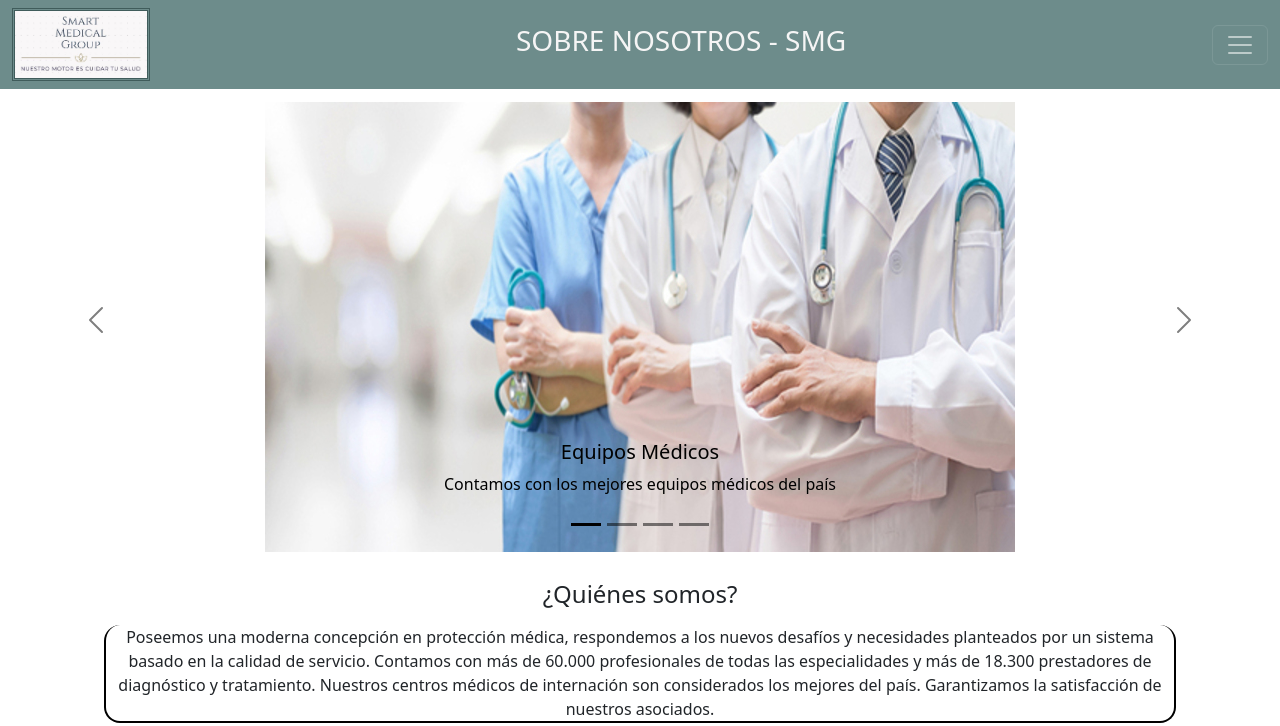
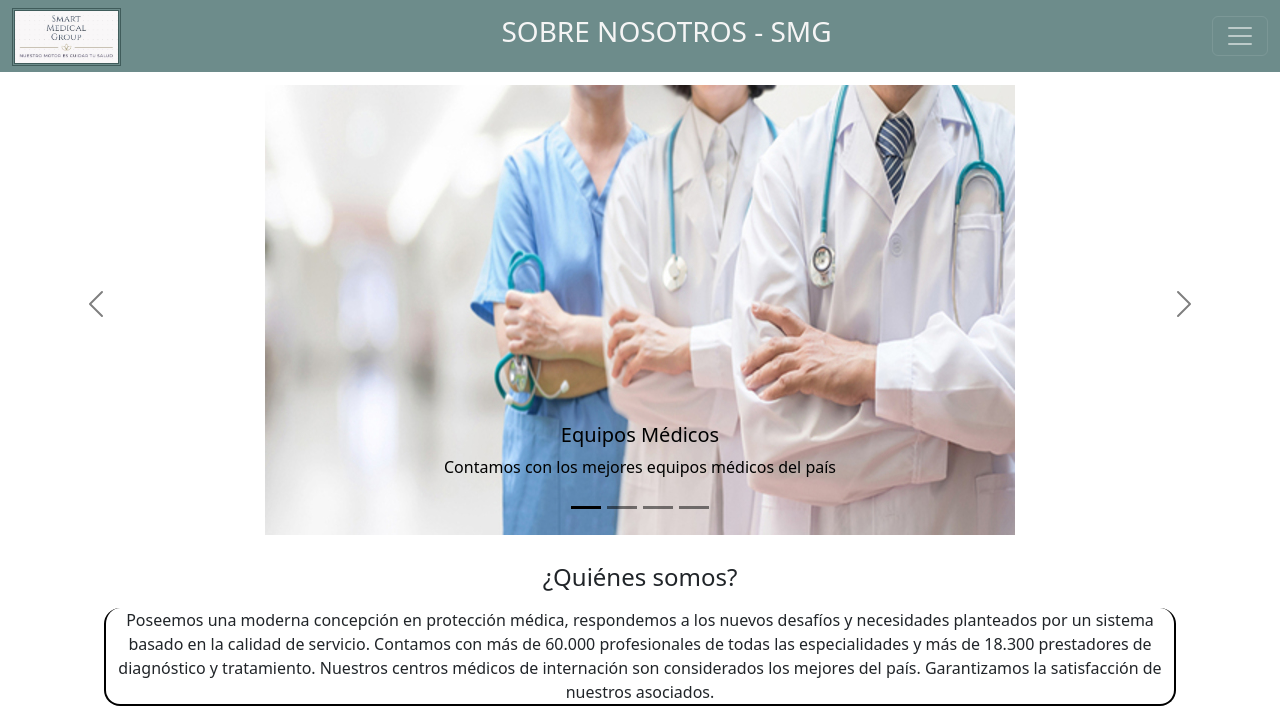
Before and after one commit to antoniourdaneta/proyectofinal-2daentrega, a plain HTML site: page páginas_web/aboutus.html in a window 1280 px wide. Shown: the top 726 px of the page. Drawn offline with nearby package versions, Linux system fonts and the light colour scheme.

Commit message:
Link Logotipo

```diff
--- a/estilo/estilo.css
+++ b/estilo/estilo.css
@@ -22,9 +22,14 @@
 }
 
 .logotipoSMG {
-  width: 11%;
+  width: 100%;
   border-color: #405c5b;
   border-style: double;
+}
+
+.contenedorLogotipo {
+  width: 109px;
+  height: 56.26px;
 }
 
 .tituloPrincipal {
--- a/páginas_web/aboutus.html
+++ b/páginas_web/aboutus.html
@@ -22,7 +22,7 @@
     <header>
     <nav class="navbar navbar-dark bgNavSMG">
       <div class="container-fluid">
-        <img class="logotipoSMG" src="../multimedia/LOGOTIPOSMG2.jpg" alt="logotipo_SMG">
+        <a href="../index.html" class="contenedorLogotipo"><img class="logotipoSMG" src="../multimedia/LOGOTIPOSMG2.jpg" alt="logotipo_SMG"></a>
         <h3 class="tituloPrincipal">SOBRE NOSOTROS - SMG</h3>
         <button
           class="navbar-toggler"
```
Also changed, not shown: index.html (+1 -1 lines), páginas_web/asociacion.html (+1 -1 lines), páginas_web/contacto.html (+1 -1 lines), páginas_web/servicios.html (+1 -1 lines).
